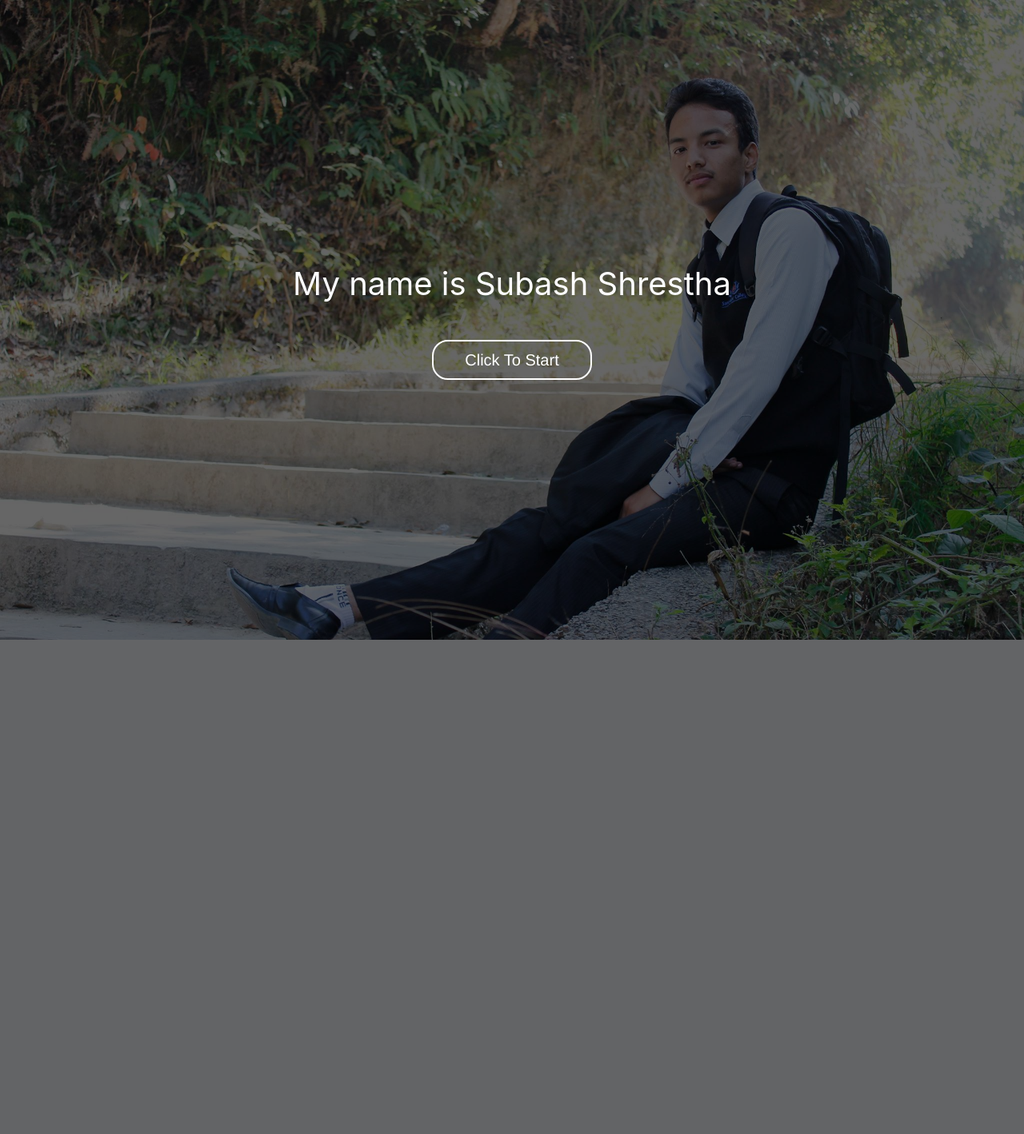
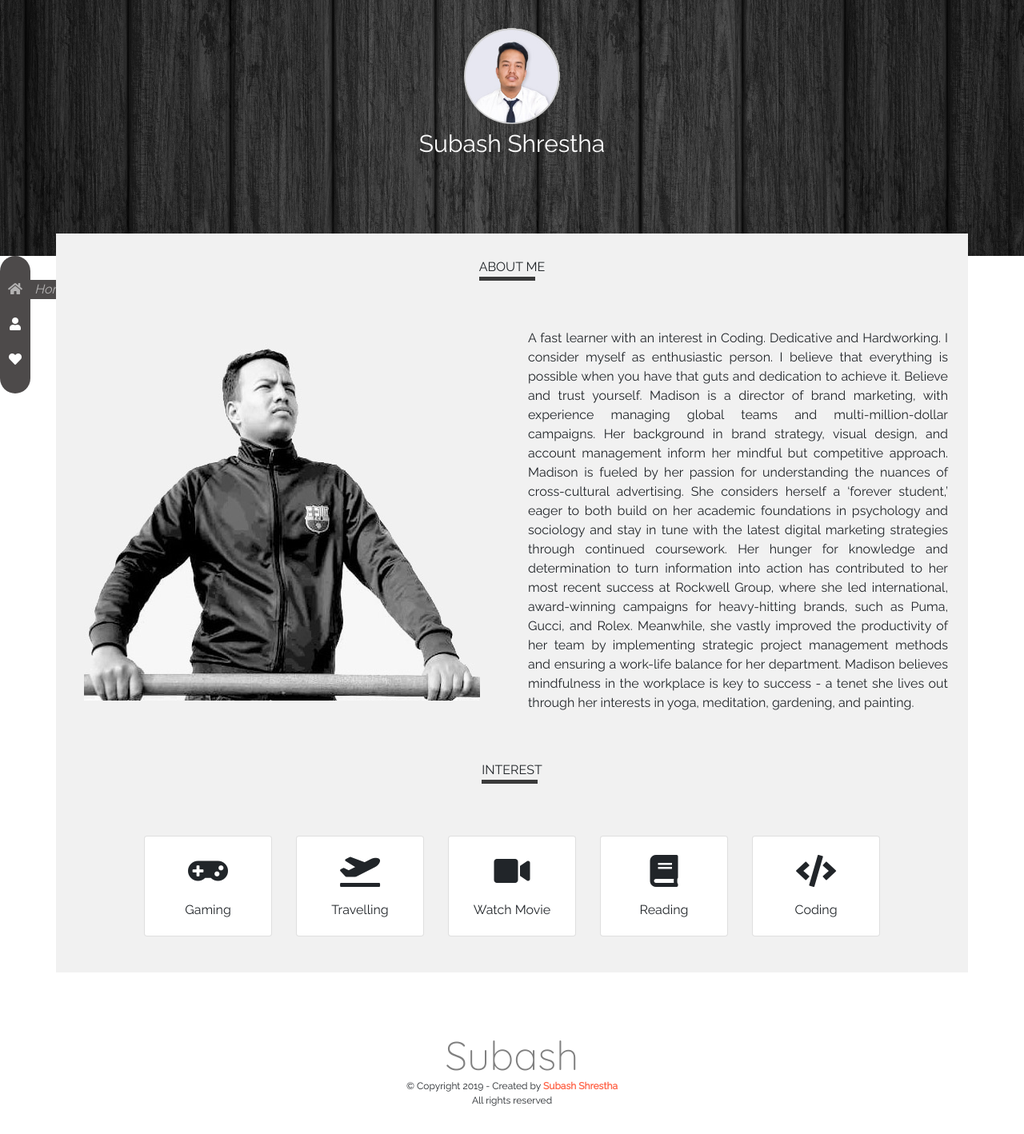
Before and after one commit to subashhshrestha/new_portofolio, a PHP site: page / in a window 1280 px wide. Shown: the whole page at 80% size. Before the commit the page ends 800 px from the top, so only its background shows below. Run offline with PHP 8.4, Linux system fonts and the light colour scheme; some libraries are stand-ins or nearby versions.

Commit message:
Added footer

```diff
--- a/app.js
+++ b/app.js
@@ -92,6 +92,7 @@ $(document).ready(function () {
         let about = $(".about").offset().top;
         let interest = $(".interest").offset().top;
         st = $(this).scrollTop();
+        console.log(Math.floor($(".content").height()),Math.floor(windowsscroll + $(window).height()))
         if (previousScroll < st) {
             console.log("Down Scroll")
 
@@ -106,7 +107,7 @@ $(document).ready(function () {
 
             }
 
-            if (Math.floor($(".content").height()) == Math.floor(windowsscroll + $(window).height())) {
+            if (Math.floor($(".content").height()) == Math.floor(windowsscroll + $(window).height()) || Math.floor($(".content").height())-1 == Math.floor(windowsscroll + $(window).height()) || Math.floor($(".content").height())+1 == Math.floor(windowsscroll + $(window).height())) {
                 $("#nav-home").css({ "visibility": "hidden", "color": "white" });
                 $("#nav-about").css({ "visibility": "hidden", "color": "white" })
                 $("#nav-interest").css({ "visibility": "visible", "color": "rgba(255, 255, 255, 0.575)" })
--- a/index.html
+++ b/index.html
@@ -15,14 +15,14 @@
 </head>
 
 <body>
-    <div class="landing">
+    <!-- <div class="landing">
         <div id="description">
             Welcome
         </div>
         <div class="start-button" id="start-btn">
             Click To Start
         </div>
-    </div>
+    </div> -->
 
     <div class="content">
         <div class="top-image">
@@ -149,6 +149,16 @@
                     </div>
                 </div>
             </div>
+
+            <div class="footer">
+                <span>Subash</span>
+                <span>
+                    <p>&copy; Copyright 2019 - Created by <strong style="color: tomato">Subash Shrestha</strong></p>
+                </span>
+                <span>
+                    <p>All rights reserved</p>
+                </span>
+            </div>
         </div>
 
     </div>
--- a/style.css
+++ b/style.css
@@ -1,7 +1,10 @@
+@import url('https://fonts.googleapis.com/css?family=Quicksand:300&display=swap');
+@import url('https://fonts.googleapis.com/css?family=Raleway:200,400&display=swap');
 *{
     padding: 0;
     margin: 0;
     box-sizing: border-box;
+    font-family: 'Raleway', sans-serif;
 }
 #description{
     z-index: 6;
@@ -63,8 +66,8 @@
 
 .content{
     width: 100%;
-    opacity: 0;
-    display: none;
+    /* opacity: 0;
+    display: none; */
     position: absolute;
     top: 0;
     left: 0;
@@ -155,6 +158,7 @@ color: rgba(255, 255, 255, 0.575) !important;
     background-color: #F1F1F1;
     padding: 30px;
     box-sizing: border-box;
+    margin-bottom: -160px;
 }
 
 .about{
@@ -216,6 +220,15 @@ color: rgba(255, 255, 255, 0.575) !important;
     justify-content: center !important;
 }
 
+.footer{
+    width: 100%;
+    padding: 2%;
+    display: flex;
+    flex-direction: column;
+    align-items: center;
+    /* background-color: #3F3F3F; */
+}
+
 @media screen and (max-width: 1200px) {
     .about-right{
         font-size: 13px;
@@ -255,3 +268,15 @@ color: rgba(255, 255, 255, 0.575) !important;
     }
 
   }
+  .footer{
+      font-size: 12px;
+  }
+
+  .footer p{
+      line-height: 2px;
+  }
+  .footer span:nth-child(1){
+    font-family: 'Quicksand', sans-serif;
+    font-size: 50px;
+    color: gray;
+  }
```
